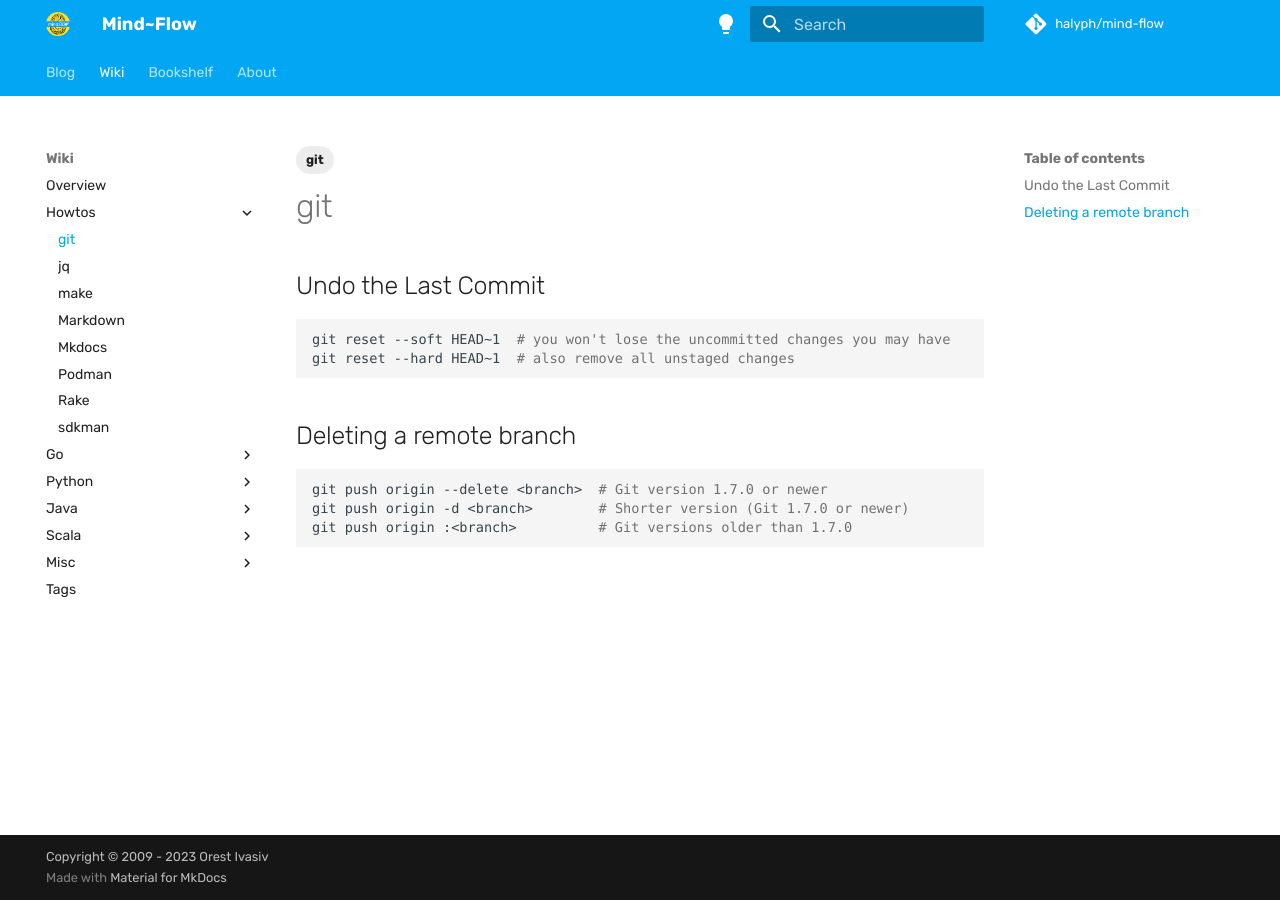
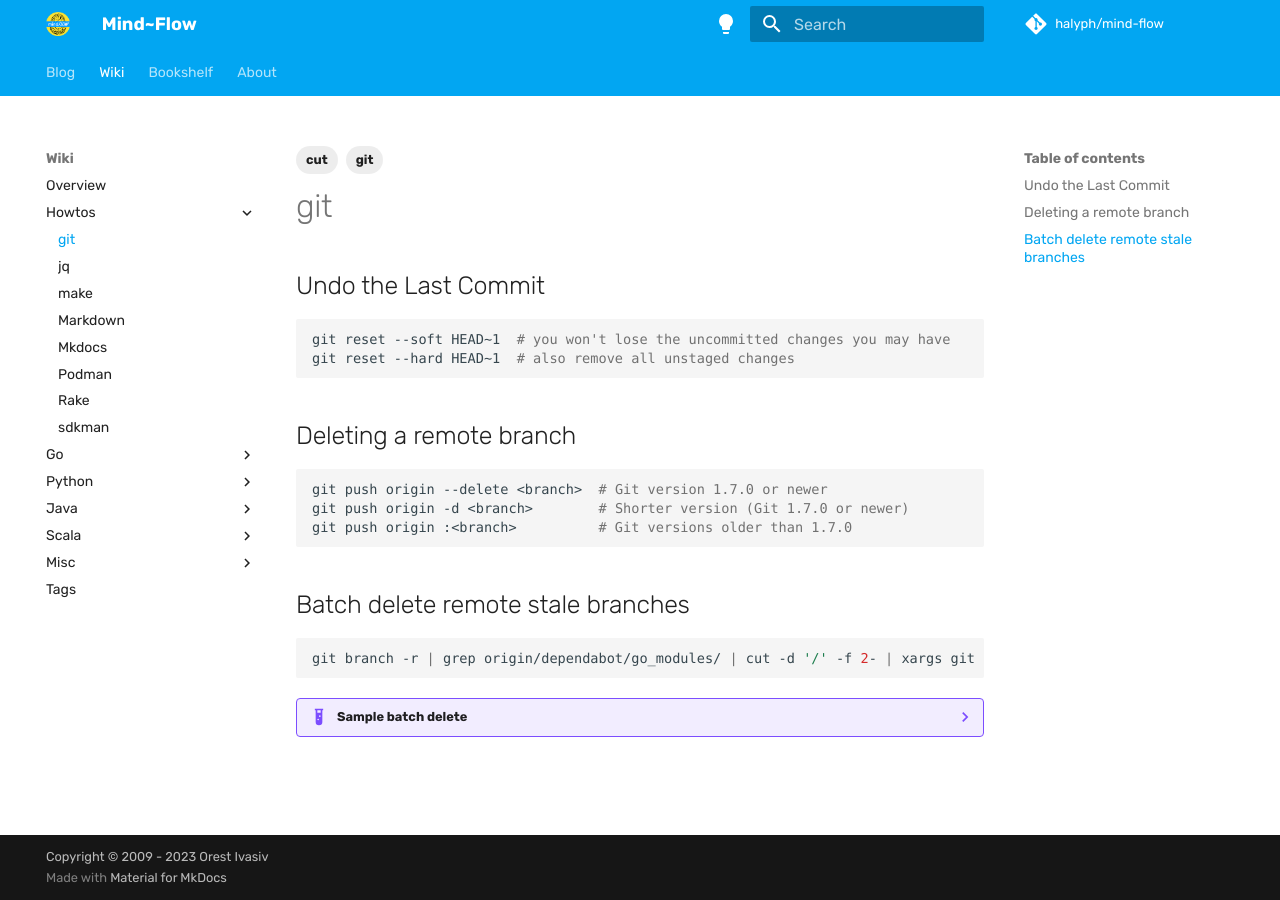
Before and after one commit to halyph/mind-flow, an MkDocs documentation site: the page built from docs/wiki/howtos/git.md, in a window 1280 px wide. Built offline with MkDocs 1.6.1 and Material for MkDocs 9.7.7, drawn with Linux system fonts in a browser that asks for light colours; some web fonts are replaced; comment, search, counter and statistics services are not loaded; part of the change alters nothing that is shown.

Commit message:
updated git.md

````diff
--- a/docs/wiki/howtos/git.md
+++ b/docs/wiki/howtos/git.md
@@ -1,6 +1,7 @@
 ---
 tags:
   - git
+  - cut
 ---
 
 # git
@@ -19,3 +20,26 @@ git push origin --delete <branch>  # Git version 1.7.0 or newer
 git push origin -d <branch>        # Shorter version (Git 1.7.0 or newer)
 git push origin :<branch>          # Git versions older than 1.7.0
 ```
+
+## Batch delete remote stale branches
+
+```shell
+git branch -r | grep origin/dependabot/go_modules/ | cut -d '/' -f 2- | xargs git push origin -d
+```
+
+??? example "Sample batch delete"
+
+    ```shell
+      ➜ git branch -r | grep origin/dependabot/go_modules/ | cut -d '/' -f 2- | xargs git push origin -d
+      remote:
+      To github.<xyz>:name/repo.git
+      - [deleted]         dependabot/go_modules/github.com/go-kit/log-0.2.0
+      - [deleted]         dependabot/go_modules/github.com/go-pg/pg/v10-10.10.4
+      - [deleted]         dependabot/go_modules/github.com/go-playground/locales-0.14.1
+      - [deleted]         dependabot/go_modules/github.com/go-playground/validator/v10-10.11.1
+      - [deleted]         dependabot/go_modules/github.com/go-testfixtures/testfixtures/v3-3.8.1
+      - [deleted]         dependabot/go_modules/github.com/jarcoal/httpmock-1.2.0
+      - [deleted]         dependabot/go_modules/github.com/lib/pq-1.10.7
+      - [deleted]         dependabot/go_modules/github.com/stoewer/go-strcase-1.2.1
+      - [deleted]         dependabot/go_modules/github.com/stretchr/testify-1.8.1
+    ```
````
